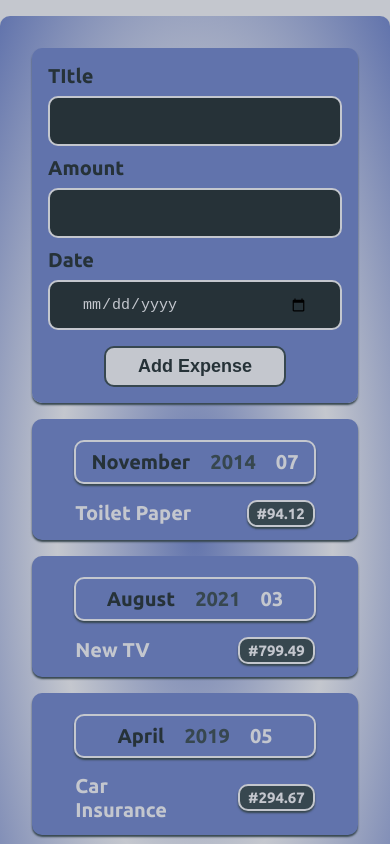
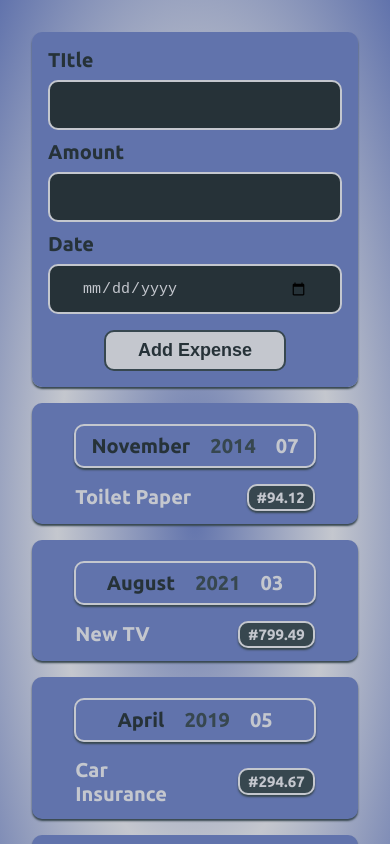
Before and after one commit to TonniPaul/expenseTrackerApp, a React (Create React App) app: page / in a window 390 px wide. Shown: the top 844 px of the page. Built offline with nearby package versions, Linux system fonts and the light colour scheme.

Commit message:
Mobile view minor edits

```diff
--- a/src/index.css
+++ b/src/index.css
@@ -15,13 +15,16 @@
   color: var(--primaryBody);
   transition: all 2s ease-in-out;
 }
-.headertext{
-  text-align: center;
-  font-size: 40px;
-}
+
 .expensediv{
   padding: 2rem;
   background-image: radial-gradient(var(--primaryBody), var(--background), var(--primaryBody));
   width: max-content;
   margin:1rem auto;
 }
+@media(max-width:500px){
+  .expensediv{
+    margin: 0;
+    border-radius: 0!important;
+  }
+}
```
